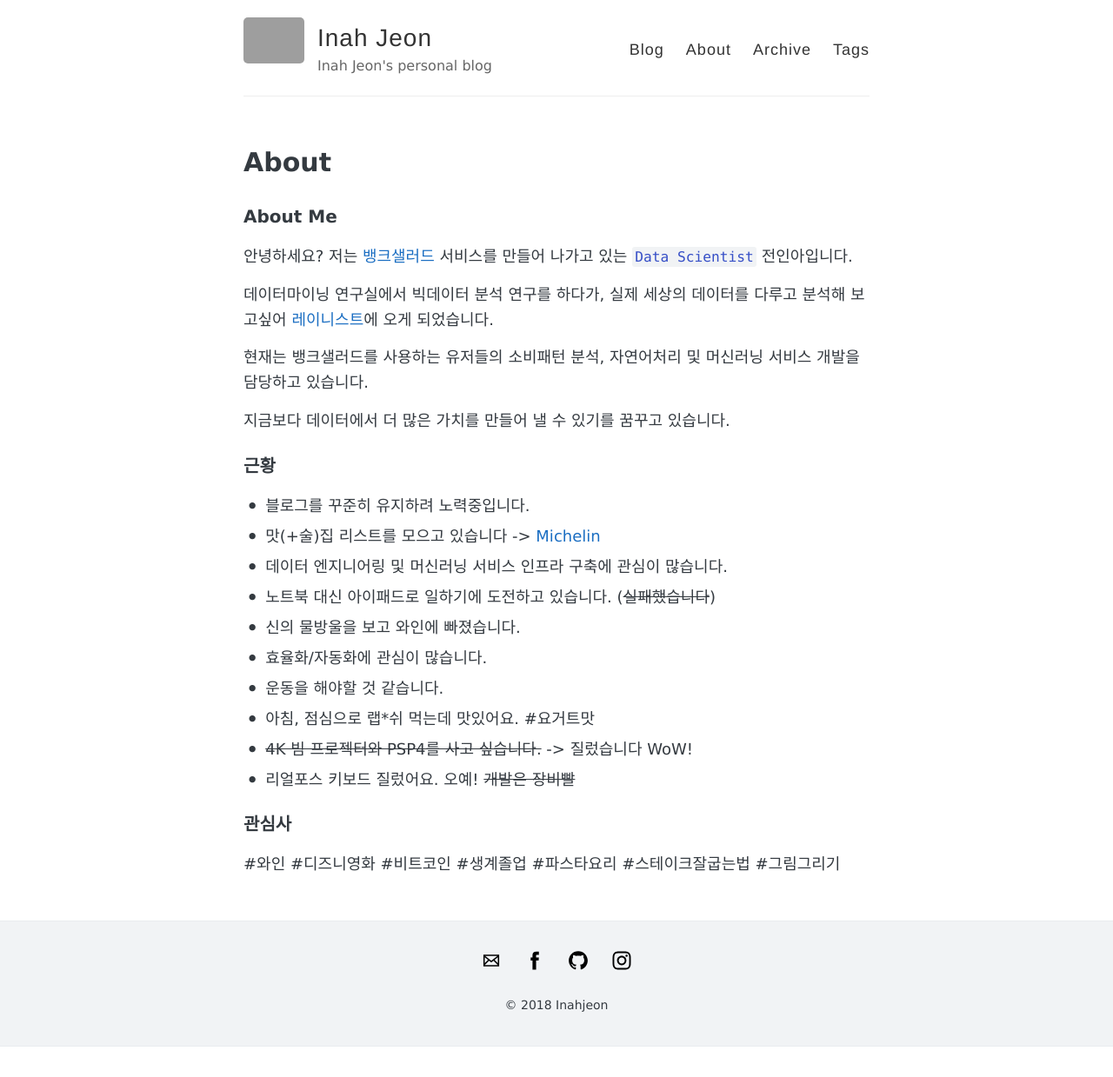
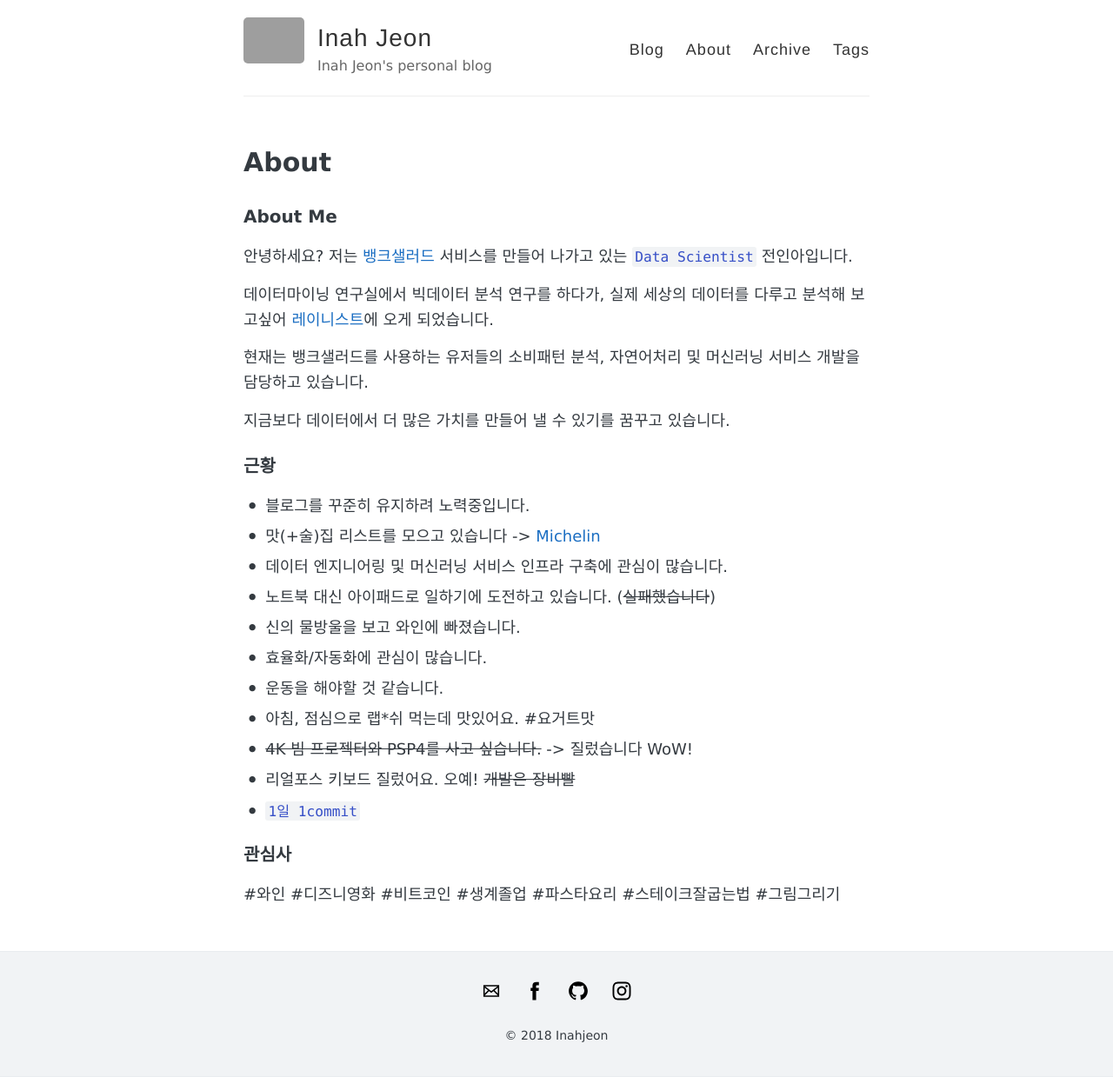
Before and after one commit to inahjeon/inahjeon.github.io, a Jekyll site: the page built from about.md, in a window 1280 px wide. Shown: the whole page at 87% size. Built offline with Jekyll 4.4.1, drawn with Linux system fonts in a browser that asks for light colours; before the commit the page ends 1204 px from its top, so only the background shows below that; grey boxes are pictures that could not be loaded.

Commit message:
Update about

```diff
--- a/about.md
+++ b/about.md
@@ -25,6 +25,7 @@ permalink: /about/
 - 아침, 점심으로 랩*쉬 먹는데 맛있어요. \#요거트맛
 - ~~4K 빔 프로젝터와 PSP4를 사고 싶습니다.~~ -> 질렀습니다 WoW!
 - 리얼포스 키보드 질렀어요. 오예! ~~개발은 장비빨~~
+- `1일 1commit`
 
 ### 관심사
 \#와인 \#디즈니영화 \#비트코인 \#생계졸업 \#파스타요리 \#스테이크잘굽는법 \#그림그리기
```
